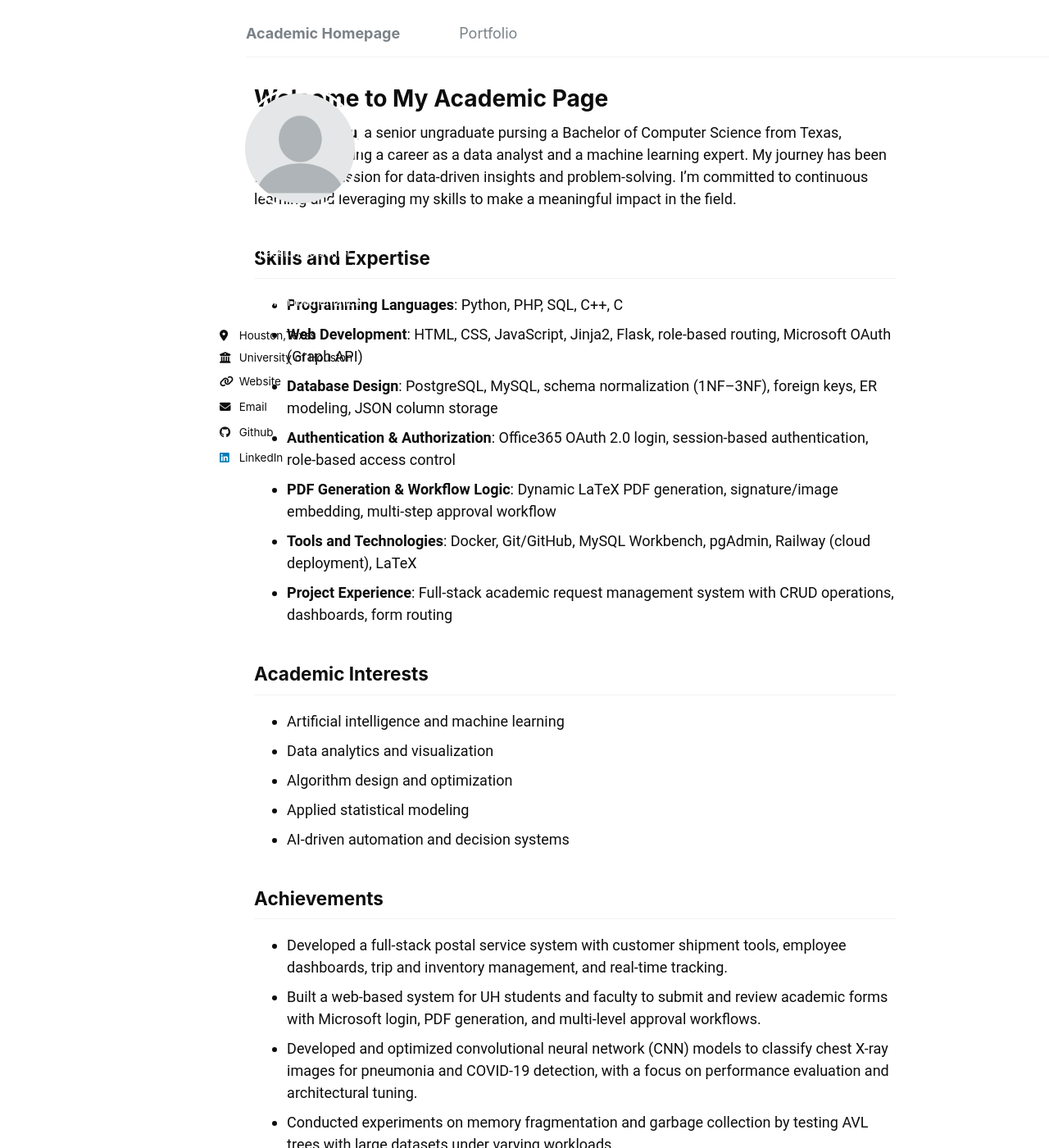
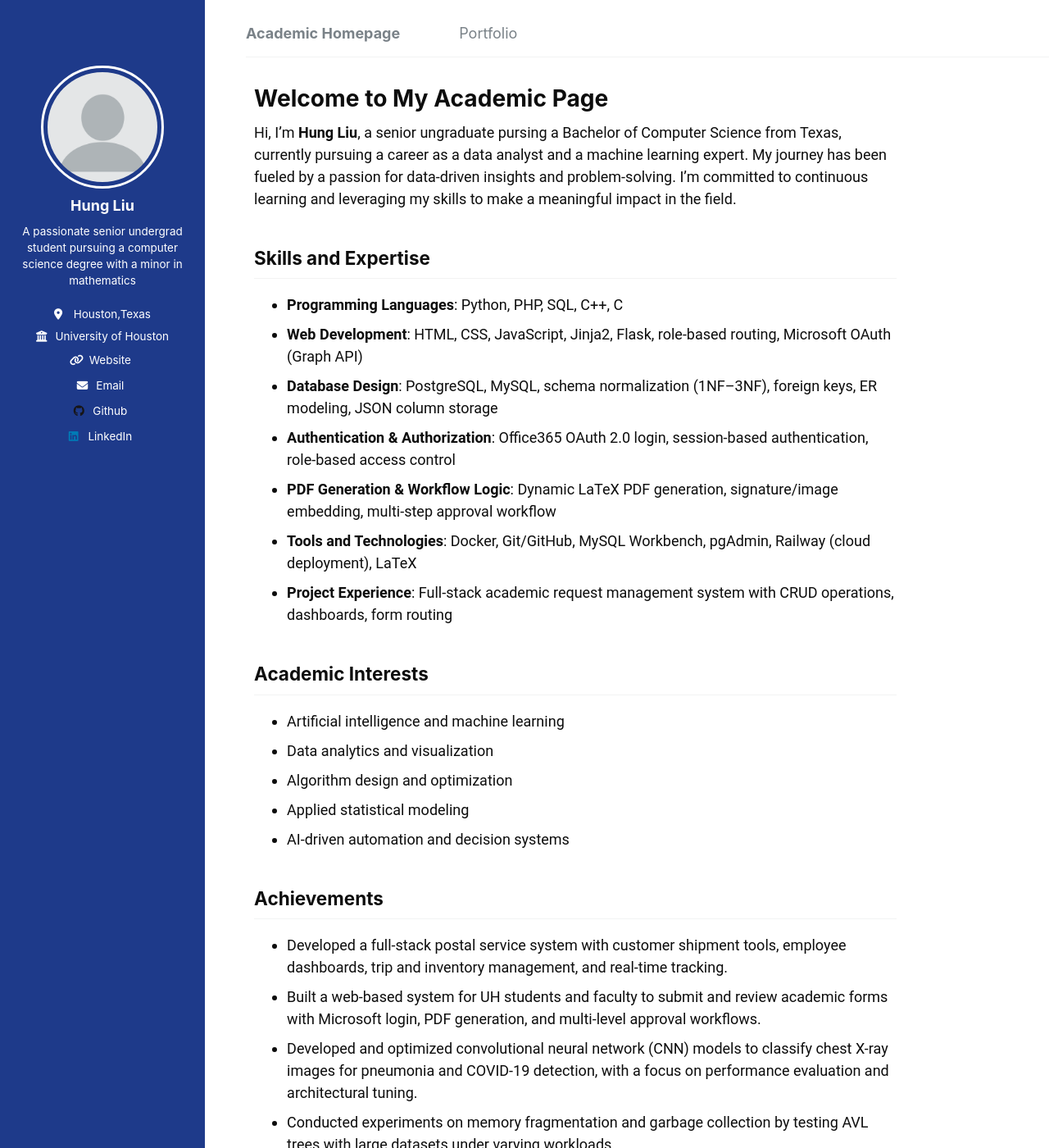
Before and after one commit to sunnySKL/sunnySKL.github.io, a Jekyll site: the page built from _pages/about.md, in a window 1280 px wide and 1400 px high. Shown: the whole window at 82% size. Built offline with Jekyll 4.4.1, drawn with Linux system fonts in a browser that asks for light colours.

Commit message:
Update custom.css

```diff
--- a/assets/css/custom.css
+++ b/assets/css/custom.css
@@ -25,7 +25,24 @@ body {
 }
 
 /* Sidebar */
-
+.sidebar {
+      background-color: #1E3A8A;
+      color: white;
+      padding: 20px;
+      border-radius: 0;
+      position: fixed;
+      top: 0;
+      left: 0;
+      width: 300px;
+      height: 100vh;
+      display: flex;
+      flex-direction: column;
+      align-items: center;
+      justify-content: flex-start;
+      text-align: center;
+      gap: 20px;
+      padding-top: 80px;
+  }
 
 
 .sidebar img {
```
